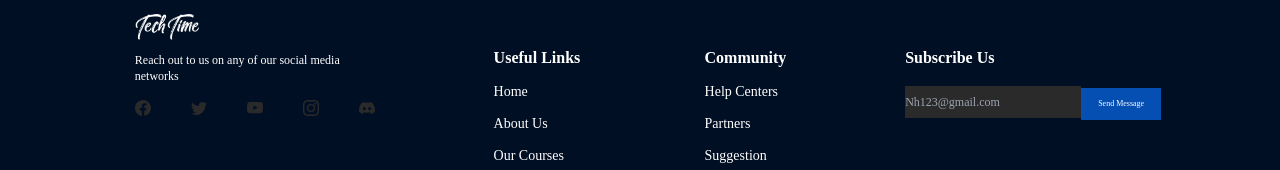
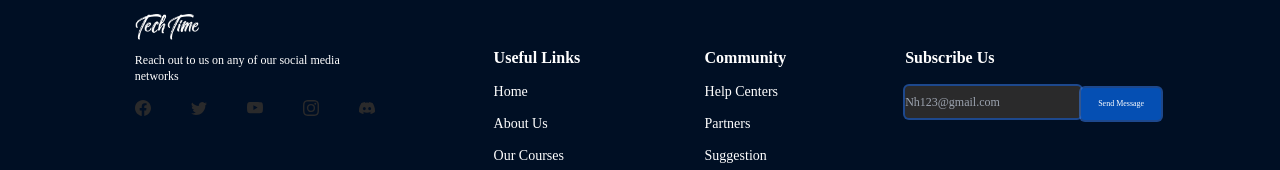
Before and after one commit to Eric20Junior/techtime, a React (Create React App) app: page / in a window 1280 px wide. Shown: the part 4410-4580 px from the top of the page. Built offline with nearby package versions, Linux system fonts and the light colour scheme.

Commit message:
worked on form

```diff
--- a/src/components/Footer/Footer.jsx
+++ b/src/components/Footer/Footer.jsx
@@ -5,7 +5,7 @@ import { BsFacebook, BsTwitter, BsYoutube, BsInstagram, BsDiscord } from 'react-
 export const Footer = () => {
   return (
     // main footer
-    <div className='main-footer xs:block lg:flex xs:justify-evenly xs:bg-[#000F24] xs:text-white xs:h-[700px] lg:h-[400px] xs:pt-16 xs:pl-4'>
+    <div className='main-footer xs:block lg:flex xs:justify-evenly xs:bg-[#000F24] xs:text-white xs:h-[740px] lg:h-[400px] xs:pt-16 xs:pl-4'>
       <div className="socials">
         <img className='xs:w-16 xs:pb-3' src={logo} alt="" />
         <p className='xs:w-[240px] xs:text-xs'>Reach out to us on any of our social media networks</p>
@@ -44,10 +44,10 @@ export const Footer = () => {
         <p className='xs:font-bold'>Subscribe Us</p>
 
         <div>
-          <form className='xs:rounded' action="">
-          <input className='xs:h-8 xs:w-44 xs:border-[#004DB3] xs:bg-[#2A2A2B] xs:text-xs xs:mt-4' type="text" placeholder='Nh123@gmail.com' />
+          <form action="">
+          <input className='xs:h-8 xs:w-44 xs:border-[#004DB3] xs:bg-[#2A2A2B] xs:text-xs xs:mt-4 xs:ring-2 xs:rounded ' type="text" placeholder='Nh123@gmail.com' />
 
-          <button className='xs:h-8 xs:w-20 xs:bg-[#054FB3] xs:text-[8px]' type="submit">Send Message</button>
+          <button className='xs:h-8 xs:w-20 xs:bg-[#054FB3] xs:text-[8px] xs:ring-2 xs:rounded ' type="submit">Send Message</button>
           </form>
         </div>
       </div>
```
